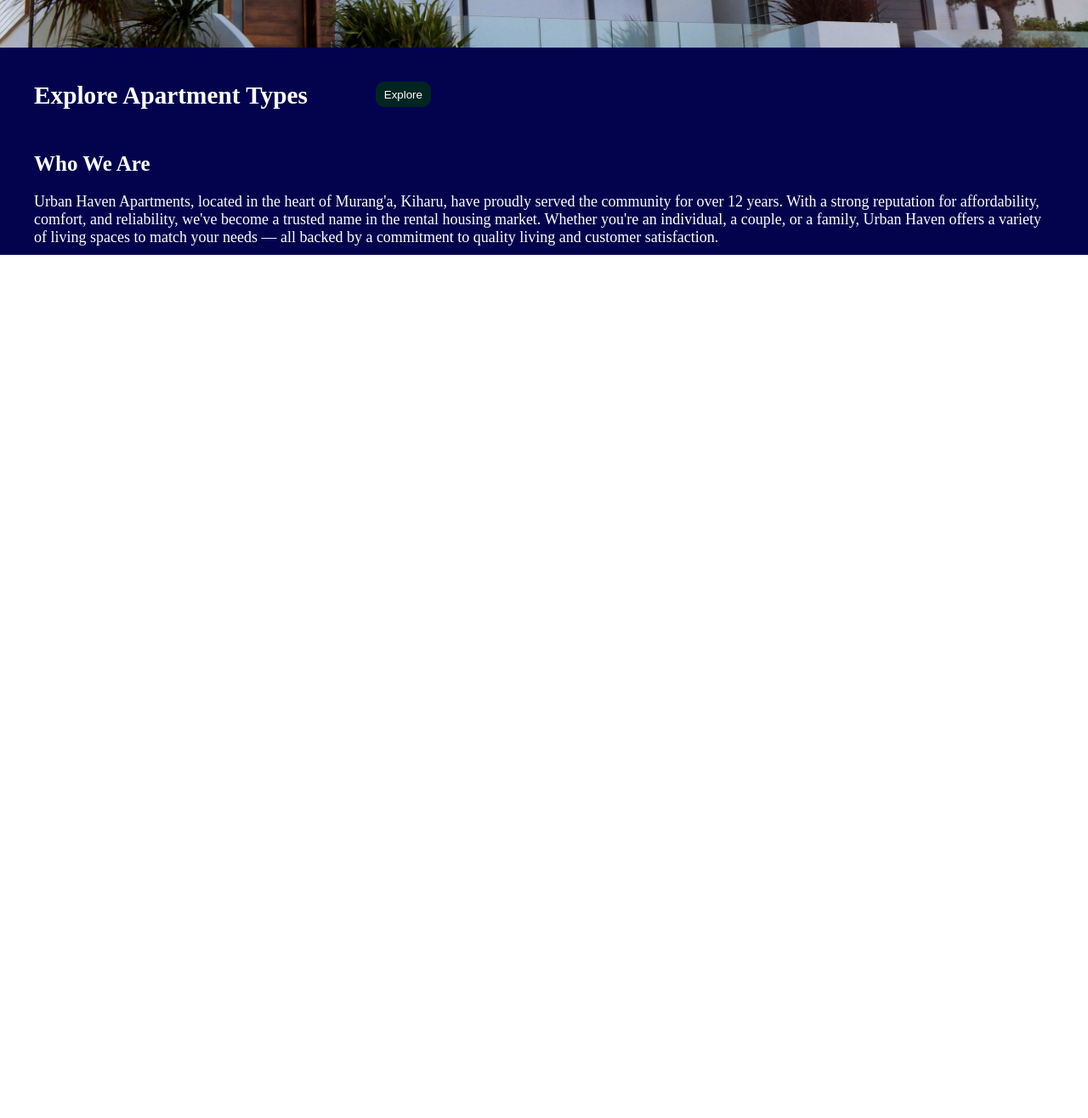
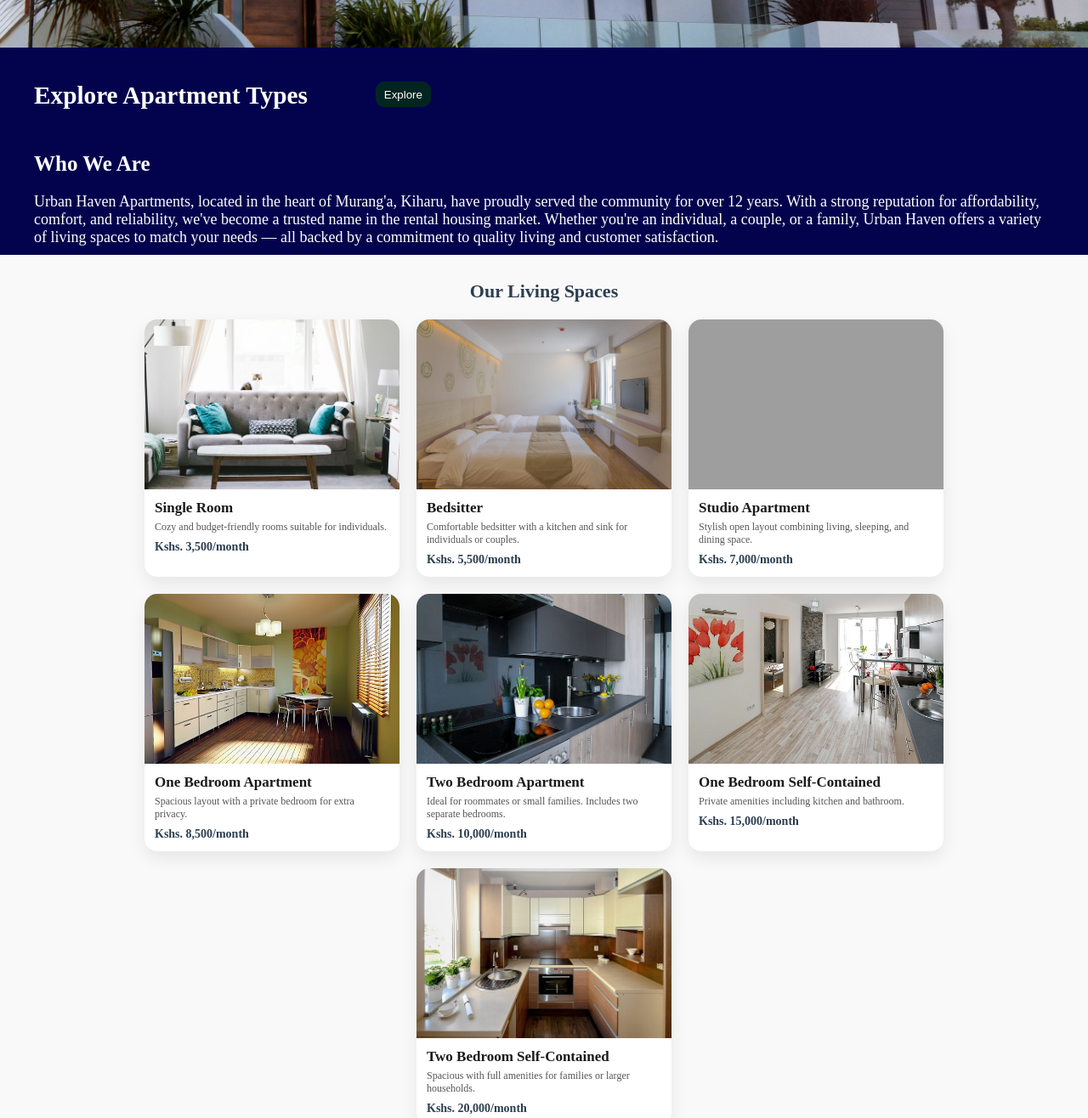
Before and after one commit to kevin-njuguna/Urban-Haven-Apartments, a website built with Vite: page index.html in a window 1280 px wide. Shown: the part 747-2063 px from the top of the page at 85% size. Before the commit the page ends 1047 px from the top, so only its background shows below. Built offline with nearby package versions, Linux system fonts and the light colour scheme; grey boxes are pictures that could not be loaded.

Commit message:
add the spaces section
-add spaces images and delete previous apartment images

```diff
--- a/index.html
+++ b/index.html
@@ -62,5 +62,98 @@
         satisfaction.
       </p>
     </section>
+
+    <section id="spaces-card">
+      <h2>Our Living Spaces</h2>
+      <div class="space-container">
+        <div class="spaces-card">
+          <img src="/public/single room.jpg" alt="Single Room" />
+          <div class="spaces-card-body">
+            <h3>Single Room</h3>
+            <p class="description">
+              Cozy and budget-friendly rooms suitable for individuals.
+            </p>
+            <p class="price">Kshs. 3,500/month</p>
+          </div>
+        </div>
+
+        <div class="spaces-card">
+          <img src="/public/bedsitter.jpg" alt="Bedsitter" />
+          <div class="spaces-card-body">
+            <h3>Bedsitter</h3>
+            <p class="description">
+              Comfortable bedsitter with a kitchen and sink for individuals or
+              couples.
+            </p>
+            <p class="price">Kshs. 5,500/month</p>
+          </div>
+        </div>
+
+        <div class="spaces-card">
+          <img
+            src="/public/studio apartment.jpg"
+            alt="Studio Apartment"
+          />
+          <div class="spaces-card-body">
+            <h3>Studio Apartment</h3>
+            <p class="description">
+              Stylish open layout combining living, sleeping, and dining space.
+            </p>
+            <p class="price">Kshs. 7,000/month</p>
+          </div>
+        </div>
+
+        <div class="spaces-card">
+          <img src="/public/1 bedroom.jpg" alt="One Bedroom" />
+          <div class="spaces-card-body">
+            <h3>One Bedroom Apartment</h3>
+            <p class="description">
+              Spacious layout with a private bedroom for extra privacy.
+            </p>
+            <p class="price">Kshs. 8,500/month</p>
+          </div>
+        </div>
+
+        <div class="spaces-card">
+          <img src="/public/2 bedroom.jpg" alt="Two Bedroom" />
+          <div class="spaces-card-body">
+            <h3>Two Bedroom Apartment</h3>
+            <p class="description">
+              Ideal for roommates or small families. Includes two separate
+              bedrooms.
+            </p>
+            <p class="price">Kshs. 10,000/month</p>
+          </div>
+        </div>
+
+        <div class="spaces-card">
+          <img
+            src="/public/1 bedroom self.jpg"
+            alt="One Bedroom Self-Contained"
+          />
+          <div class="spaces-card-body">
+            <h3>One Bedroom Self-Contained</h3>
+            <p class="description">
+              Private amenities including kitchen and bathroom.
+            </p>
+            <p class="price">Kshs. 15,000/month</p>
+          </div>
+        </div>
+
+        <div class="spaces-card">
+          <img
+            src="/public/2 bedroom self.jpg"
+            alt="Two Bedroom Self-Contained"
+          />
+          <div class="spaces-card-body">
+            <h3>Two Bedroom Self-Contained</h3>
+            <p class="description">
+              Spacious with full amenities for families or larger households.
+            </p>
+            <p class="price">Kshs. 20,000/month</p>
+          </div>
+        </div>
+      </div>
+    </section>
   </body>
 </html>
--- a/src/style.css
+++ b/src/style.css
@@ -118,3 +118,69 @@ header {
 .about-text {
   font-size: 1.8rem;
 }
+
+#spaces-card {
+  padding: 3rem 1rem;
+  background-color: #f9f9f9;
+  text-align: center;
+}
+
+#spaces-card h2 {
+  font-size: 2.2rem;
+  color: #2c3e50;
+  margin-bottom: 2rem;
+}
+
+.space-container {
+  display: flex;
+  flex-wrap: wrap;
+  justify-content: center;
+  gap: 2rem;
+  max-width: 1200px;
+  margin: 0 auto;
+}
+
+.spaces-card {
+  background-color: #fff;
+  border-radius: 15px;
+  box-shadow: 0 8px 20px rgba(0, 0, 0, 0.08);
+  overflow: hidden;
+  width: 300px;
+  display: flex;
+  flex-direction: column;
+  transition: transform 0.3s ease, box-shadow 0.3s ease;
+}
+
+.spaces-card img {
+  width: 100%;
+  height: 200px;
+  object-fit: cover;
+}
+
+.spaces-card-body {
+  padding: 1.2rem;
+  text-align: left;
+}
+
+.spaces-card h3 {
+  font-size: 1.7rem;
+  color: #1a1a1a;
+  margin-bottom: 0.5rem;
+}
+
+.spaces-card .description {
+  font-size: 1.2rem;
+  color: #555;
+  margin-bottom: 0.8rem;
+}
+
+.spaces-card .price {
+  font-size: 1.4rem;
+  font-weight: bold;
+  color: #2c3e50;
+}
+
+.spaces-card:hover {
+  transform: translateY(-5px);
+  box-shadow: 0 12px 25px rgba(0, 0, 0, 0.1);
+}
```
Also changed, not shown: public/1 bedroom self.jpg (added), public/1 bedroom.jpg (added), public/2 bedroom self.jpg (added), public/2 bedroom.jpg (added), public/Website Design - Wordpress Real Estate Theme Homirx.jpeg (deleted), public/apartment image 1.jpg (deleted), public/apartment image 2.jpg (deleted), public/apartment image 3.jpg (deleted), public/apartment image 4.jpg (deleted), public/apartment image five.jpg (deleted), public/apartment image six.jpg (deleted), public/bedsitter.jpg (added), public/single room.jpg (added), 1 other file.
